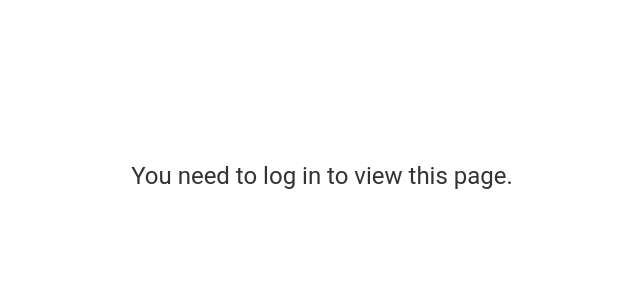
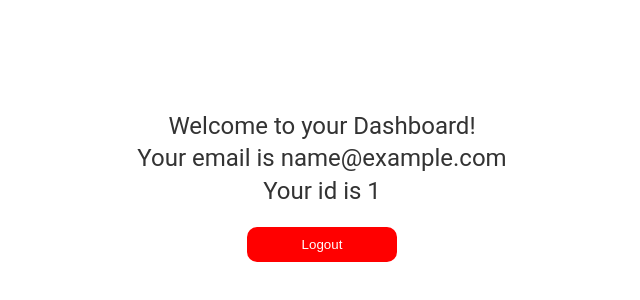
Before and after one commit to alexkeleher/social-app-cs410, a React (Create React App) app in the folder frontend/: page /dashboard in a window 1280 px wide. Shown: the part 214-514 px from the top of the page, without its empty margins (318-958 px from the left). Built offline with nearby package versions, Linux system fonts and the light colour scheme; no server answers; sample sign-in values are in the browser's storage.

Commit message:
Clean up some no longer needed tables and code

```diff
--- a/frontend/src/components/Dashboard.tsx
+++ b/frontend/src/components/Dashboard.tsx
@@ -6,42 +6,6 @@ import Logout from './Logout';
 
 const Dashboard: React.FC = () => {
     const { auth } = useContext(AuthContext);
-    const [isLoggedIn, setIsLoggedIn] = useState(false);
-    const navigate = useNavigate();
-
-    useEffect(() => {
-        const checkAuthentication = async () => {
-            try {
-                const token = localStorage.getItem('token');
-                if (token) {
-                    const response = await fetch('/verify-token', {
-                        headers: {
-                            Authorization: `Bearer ${token}`,
-                        },
-                    });
-                    if (response.ok) {
-                        setIsLoggedIn(true);
-                    } else {
-                        localStorage.removeItem('token');
-                        setIsLoggedIn(false);
-                    }
-                } else {
-                    setIsLoggedIn(false);
-                }
-            } catch (error) {
-                console.error('Error checking authentication:', error);
-                setIsLoggedIn(false);
-            }
-        };
-
-        checkAuthentication();
-    }, []);
-
-    const handleLogout = () => {
-        localStorage.removeItem('token'); // Remove the token on logout
-        setIsLoggedIn(false); // Update the state
-        navigate('/login');
-    };
 
     return (
         <Container
@@ -64,7 +28,7 @@ const Dashboard: React.FC = () => {
                     width: '100%',
                 }}
             >
-                {isLoggedIn ? (
+                {
                     <div>
                         <Typography
                             variant="h5"
@@ -80,37 +44,9 @@ const Dashboard: React.FC = () => {
                             <br />
                             Your id is {auth.id}
                         </Typography>
-                        {/* <Button
-                            fullWidth
-                            variant="contained"
-                            sx={{
-                                mt: 3,
-                                mb: 2,
-                                backgroundColor: '#FF0000',
-                                '&:hover': {
-                                    backgroundColor: '#FF0000',
-                                },
-                                color: '#fff',
-                                fontFamily: "'Roboto', sans-serif",
-                            }}
-                            onClick={handleLogout}
-                        >
-                            Logout
-                        </Button> */}
                         <Logout></Logout>
                     </div>
-                ) : (
-                    <Typography
-                        variant="h5"
-                        sx={{
-                            fontFamily: "'Roboto', sans-serif",
-                            color: '#333',
-                            marginBottom: '20px',
-                        }}
-                    >
-                        You need to log in to view this page.
-                    </Typography>
-                )}
+                }
             </Box>
         </Container>
     );
```
Also changed, not shown: 1 other file (tests, documents, lock files or other folders).
